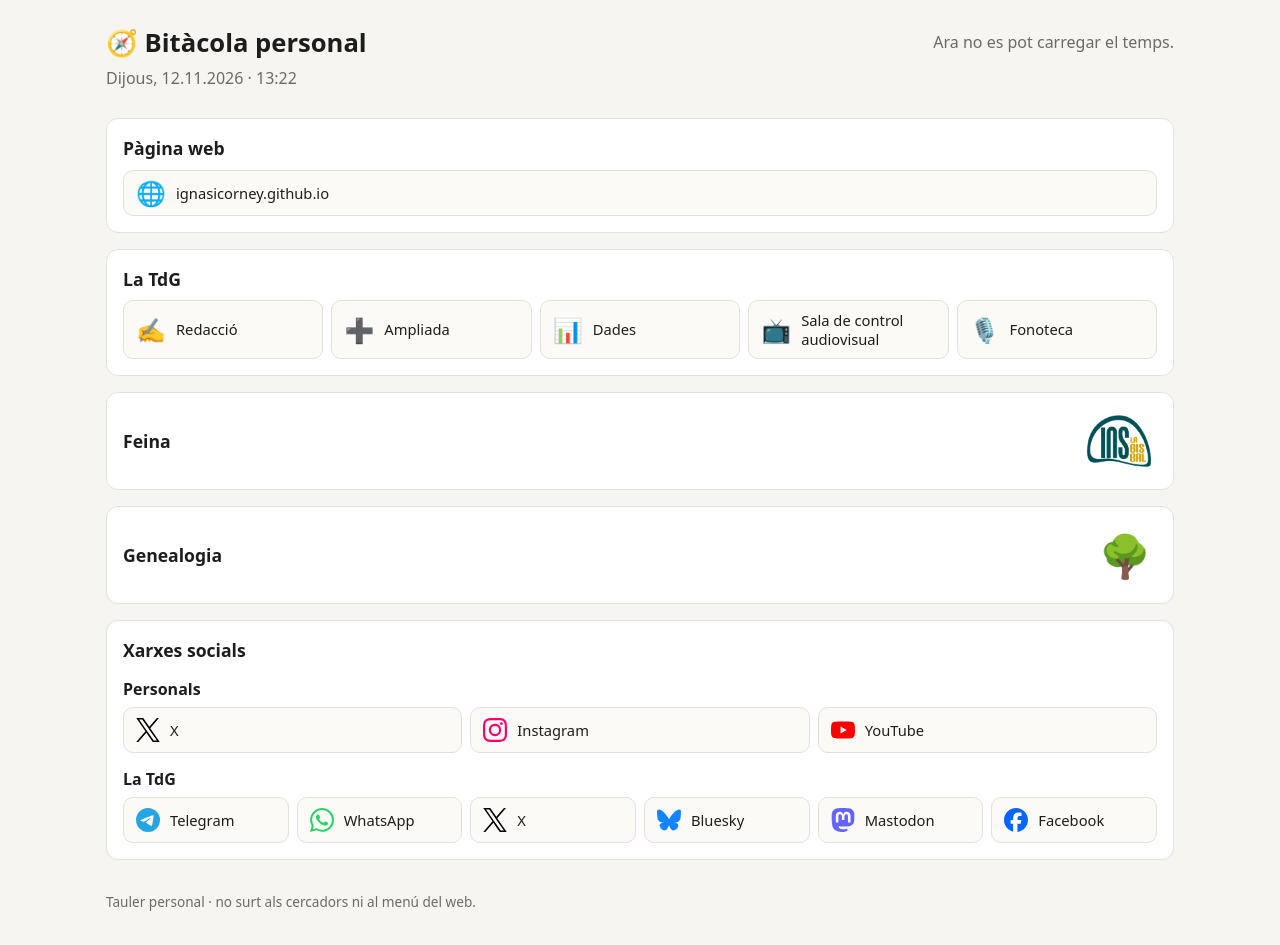
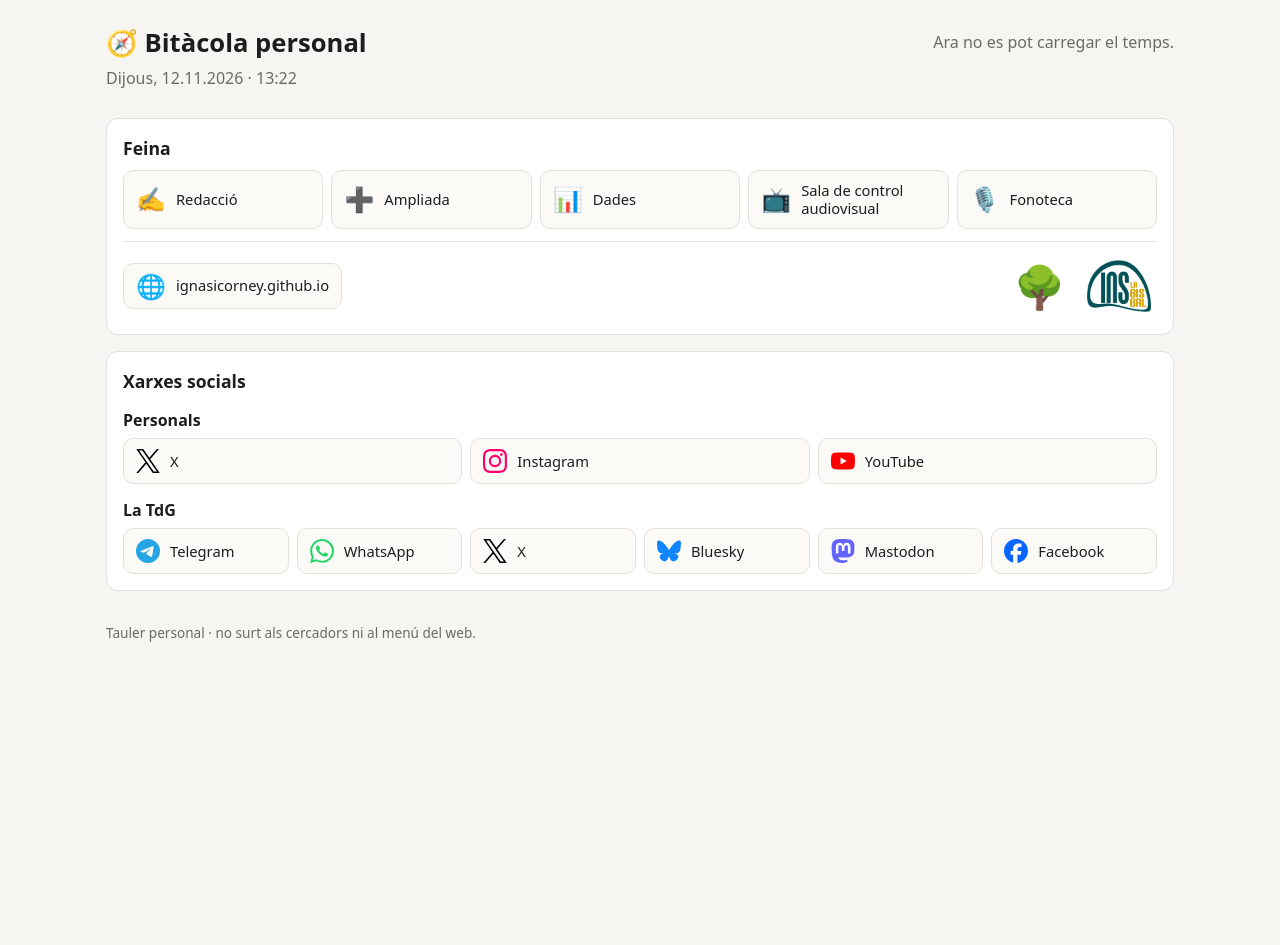
Before and after one commit to ignasicorney/ignasicorney.github.io, a Jekyll site: the page built from tauler/index.html, in a window 1280 px wide. Built offline with Jekyll 4.4.1, drawn with Linux system fonts in a browser that asks for light colours; after the commit the page ends 900 px from its top, so only the background shows below that.

Commit message:
Bitàcola: un sol bloc Feina (La TdG, web, arbre i Institut)
Co-Authored-By: Claude Opus 5.5 <noreply@anthropic.com>
Claude-Session: https://claude.ai/code/session_01JwSTm3RdN2VDpE8xHU5eQY

```diff
--- a/tauler/index.html
+++ b/tauler/index.html
@@ -365,6 +365,11 @@ a.tira-it:hover{color:var(--accent);text-decoration:underline}
 .temps-dalt{flex:0 1 auto;margin-top:6px;text-align:right}
 .temps-dalt .temps-cap,.temps-dalt .temps-linia,.temps-dalt .temps-dies{justify-content:flex-end}
 @media (max-width:600px){.temps-dalt{flex:1 1 100%;margin:0 0 12px;text-align:left}.temps-dalt .temps-cap,.temps-dalt .temps-linia,.temps-dalt .temps-dies{justify-content:flex-start}}
+/* 12.11.2026: un sol bloc «Feina»: La TdG, i a sota la web, l'arbre i l'Institut */
+.feina-peu{display:flex;align-items:center;gap:10px 16px;flex-wrap:wrap;margin-top:12px;padding-top:12px;border-top:1px solid var(--linia)}
+.feina-peu .tdg-acces{flex:0 1 auto}
+.feina-botons{display:flex;align-items:center;gap:10px;margin-left:auto}
+.feina-botons .logo-boto,.feina-botons .gen-boto{margin-left:0}
 </style>
 </head>
 <body>
@@ -397,15 +402,8 @@ a.tira-it:hover{color:var(--accent);text-decoration:underline}
 
 
 
-  <section id="web" class="ample">
-    <h2 style="text-transform:none">Pàgina web</h2>
-    <div class="tdg-accessos">
-      <a class="tdg-acces" target="_blank" rel="noopener" href="/"><span class="tdg-ico">🌐</span><span>ignasicorney.github.io</span></a>
-    </div>
-  </section>
-
-  <section id="latdg" class="ample">
-    <h2 style="text-transform:none">La TdG</h2>
+  <section id="feina" class="ample">
+    <h2 style="text-transform:none">Feina</h2>
     <div class="tdg-accessos">
       <a class="tdg-acces" target="_blank" rel="noopener" href="https://latdg.github.io/redaccio/"><span class="tdg-ico">✍️</span><span>Redacció</span></a>
       <a class="tdg-acces" target="_blank" rel="noopener" href="https://latdg.github.io/tauler/"><span class="tdg-ico">➕</span><span>Ampliada</span></a>
@@ -413,11 +411,13 @@ a.tira-it:hover{color:var(--accent);text-decoration:underline}
       <a class="tdg-acces" target="_blank" rel="noopener" href="https://latdg.github.io/redaccio/tdt/"><span class="tdg-ico">📺</span><span>Sala de control audiovisual</span></a>
       <a class="tdg-acces" target="_blank" rel="noopener" href="https://latdg.github.io/tauler/fonoteca/"><span class="tdg-ico">🎙️</span><span>Fonoteca</span></a>
     </div>
-  </section>
-
-  <section id="feina" class="ample acces-bloc">
-    <h2 style="text-transform:none">Feina</h2>
-    <button type="button" class="logo-boto" id="instBoto" aria-expanded="false" aria-controls="institut" title="Obre l'Institut"><img src="logo-ins.png" alt="INS la Bisbal" class="logo-inst"></button>
+    <div class="feina-peu">
+      <a class="tdg-acces" target="_blank" rel="noopener" href="/"><span class="tdg-ico">🌐</span><span>ignasicorney.github.io</span></a>
+      <div class="feina-botons">
+        <button type="button" class="logo-boto gen-boto" id="genBoto" aria-expanded="false" aria-controls="genealogia" title="Obre la genealogia">🌳</button>
+        <button type="button" class="logo-boto" id="instBoto" aria-expanded="false" aria-controls="institut" title="Obre l'Institut"><img src="logo-ins.png" alt="INS la Bisbal" class="logo-inst"></button>
+      </div>
+    </div>
   </section>
   <section id="institut" class="ample" hidden>
     <div class="capinst">
@@ -505,10 +505,6 @@ a.tira-it:hover{color:var(--accent);text-decoration:underline}
     </div>
   </section>
 
-  <section id="genbloc" class="ample acces-bloc">
-    <h2 style="text-transform:none">Genealogia</h2>
-    <button type="button" class="logo-boto gen-boto" id="genBoto" aria-expanded="false" aria-controls="genealogia" title="Obre la genealogia">🌳</button>
-  </section>
   <section id="genealogia" class="ample" hidden>
     <h2>🌳 Arbre genealògic</h2>
     <div id="genCos"><p class="buit">Carregant l'arbre…</p></div>
```
